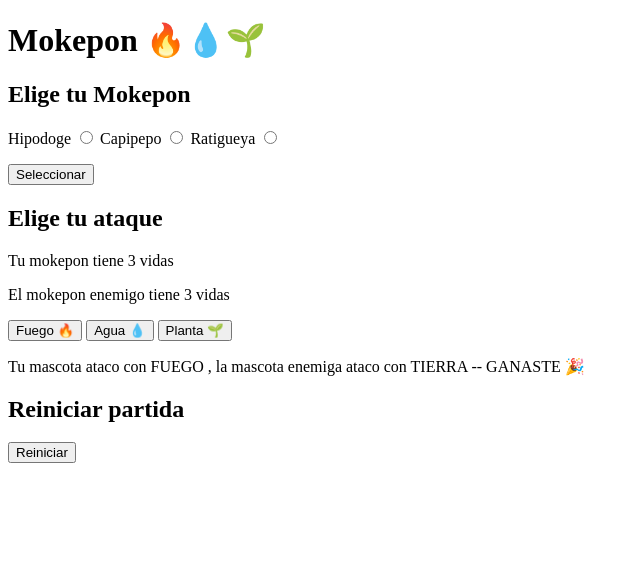
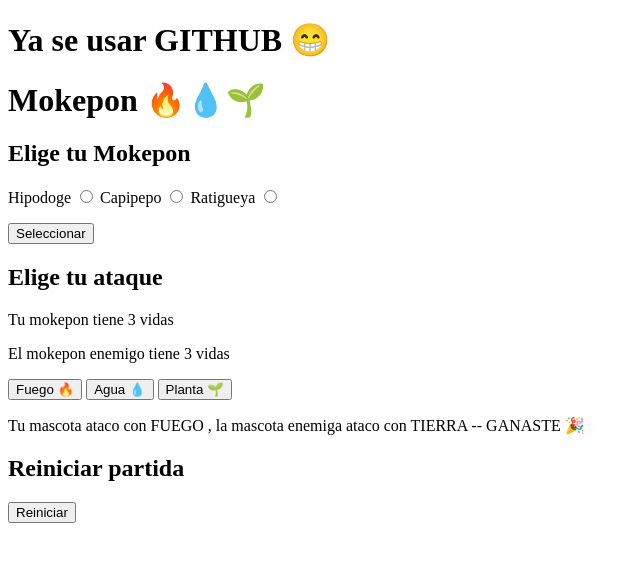
Before and after one commit to EstefyModoSabio/Mokepon, a plain HTML site: page index.html in a window 1280 px wide. Shown: the whole page, without its empty margins (0-640 px from the left). Drawn offline with Linux system fonts and the light colour scheme.

Commit message:
Commit 2

```diff
--- a/index.html
+++ b/index.html
@@ -12,6 +12,7 @@
   <body>
     <header></header>
     <main>
+      <h1>Ya se usar GITHUB 😁</h1>
       <h1>Mokepon 🔥💧🌱</h1>
 
       <section id="seleccion-mokepon">
```
